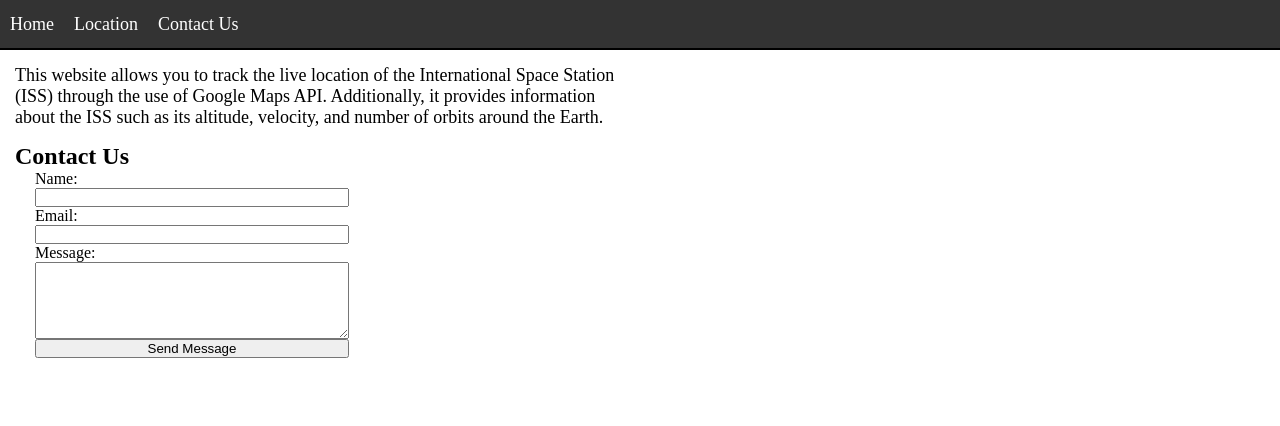
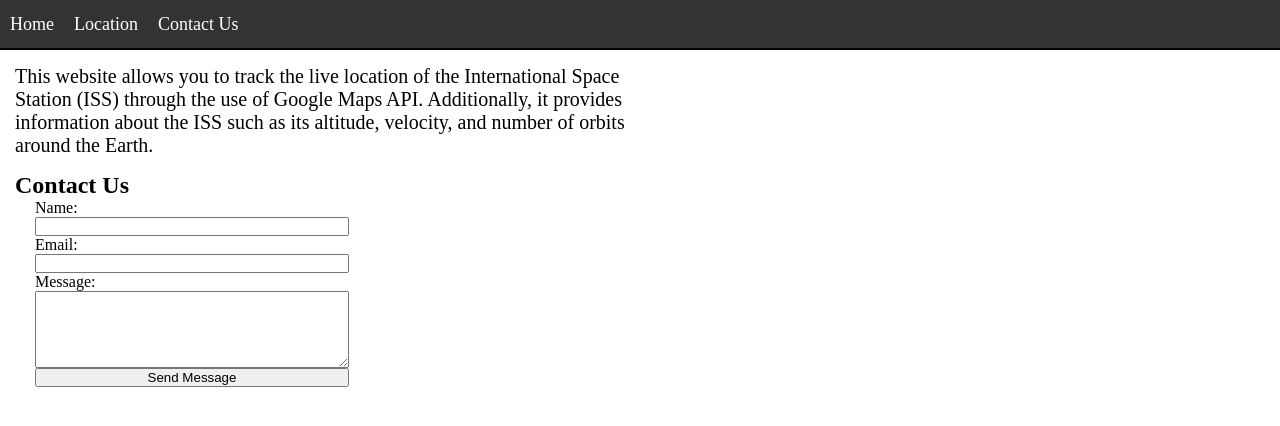
Before and after one commit to aheggy/Portfolio-Project, a plain HTML site: page contactUs.html in a window 1280 px wide. Drawn offline with Linux system fonts and the light colour scheme.

Commit message:
add some changes on the styling

```diff
--- a/contactStyle.css
+++ b/contactStyle.css
@@ -35,7 +35,7 @@ a {
   }
 p{
     padding: 15px;
-    font-size: large;
+    font-size: 20px;
     text-align: left;
     width: 50%;
     align-items: center;
```
Also changed, not shown: fetchScrript.js (+5 -2 lines).
